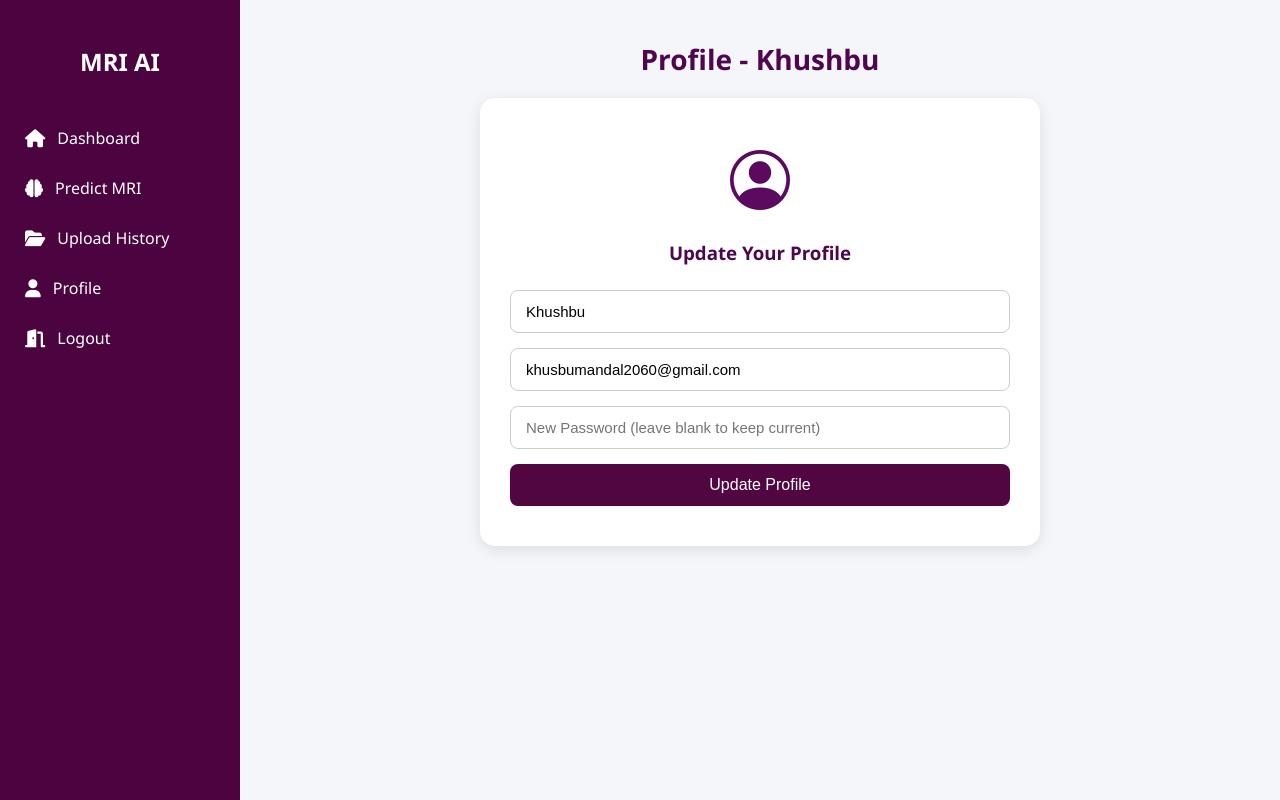
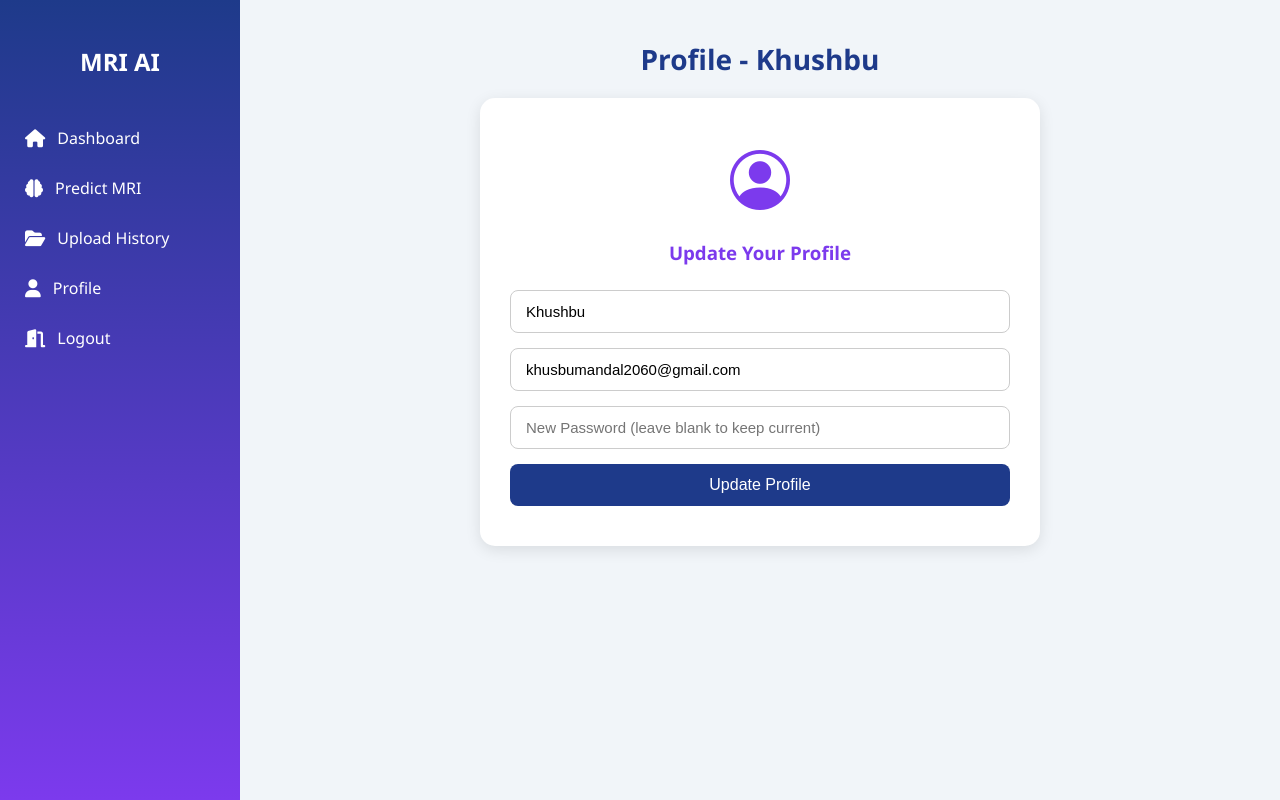
Before and after one commit to Khushbumandal2060/TumorDetect, a Flask app: page /profile in a window 1280 px wide. Run offline with Flask 3, Linux system fonts and the light colour scheme; a user stored in the database is signed in; data comes from the database, SQL or seed files in the repository.

Commit message:
updated CSS variables for profile page styling

```diff
--- a/backend/templates/profile.html
+++ b/backend/templates/profile.html
@@ -8,10 +8,23 @@
     <link rel="stylesheet" href="https://cdn.jsdelivr.net/npm/bootstrap-icons@1.11.1/font/bootstrap-icons.css">
 
     <style>
+        :root {
+            --primary: #1e3a8a;
+            /* navy */
+            --secondary: #7c3aed;
+            /* purple */
+            --accent: var(--secondary);
+            /* hover */
+            --light: #f1f5f9;
+            /* background */
+            --dark: #0f172a;
+            /* text dark */
+        }
+
         body {
             margin: 0;
             font-family: "Segoe UI", Arial, sans-serif;
-            background: #f4f6f9;
+            background: var(--light);
         }
 
         /* Layout */
@@ -23,7 +36,7 @@
         /* Sidebar */
         .sidebar {
             width: 240px;
-            background: #4b0440;
+            background: linear-gradient(180deg, var(--primary), var(--secondary));
             color: white;
             padding-top: 25px;
         }
@@ -50,7 +63,7 @@
         }
 
         .sidebar a:hover {
-            background: #4a034f;
+            background: var(--accent);
             padding-left: 30px;
         }
 
@@ -67,7 +80,7 @@
             font-size: 28px;
             font-weight: 600;
             margin-bottom: 20px;
-            color: #510550;
+            color: var(--primary);
         }
 
         /* Profile Card */
@@ -89,13 +102,13 @@
         /* Profile Icon */
         .profile-icon {
             font-size: 60px;
-            color: #5c0a60;
+            color: var(--secondary);
             margin-bottom: 20px;
         }
 
         .profile-card h3 {
             margin-bottom: 25px;
-            color: #4c074d;
+            color: var(--secondary);
         }
 
         .profile-card form {
@@ -115,12 +128,12 @@
         }
 
         .profile-card input:focus {
-            border-color: #4b0548;
+            border-color: var(--primary);
             outline: none;
         }
 
         .btn {
-            background: #510541;
+            background: var(--primary);
             color: white;
             padding: 12px;
             border: none;
@@ -131,13 +144,13 @@
         }
 
         .btn:hover {
-            background: #4a034f;
+            background: var(--accent);
             transform: translateY(-2px);
         }
 
         .message {
             text-align: center;
-            color: rgb(3, 18, 3);
+            color: var(--dark);
             margin-bottom: 15px;
             font-weight: 500;
         }
```
